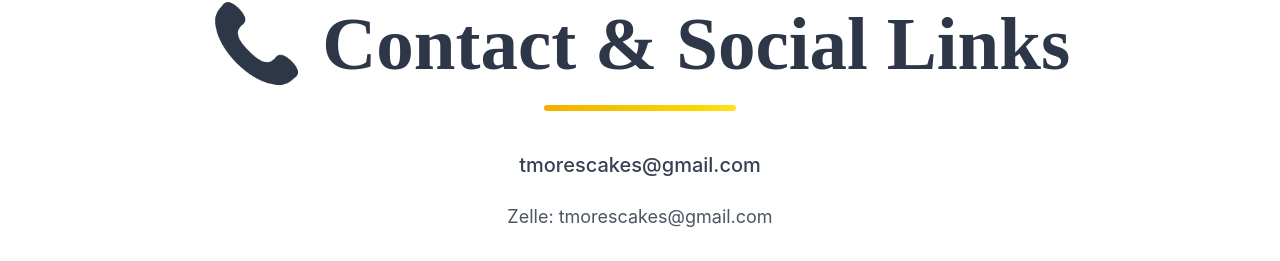
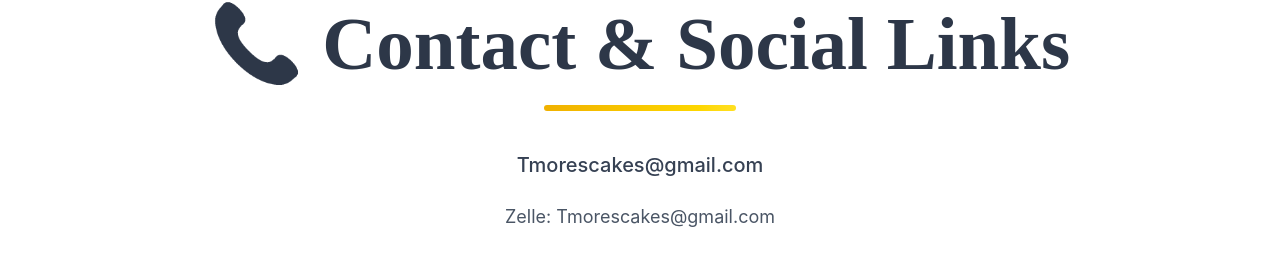
Before and after one commit to Nazar-o/tmore-cakes, a Next.js app: page / in a window 1280 px wide. Shown: the part 6971-7232 px from the top of the page. Built offline with nearby package versions, Linux system fonts and the light colour scheme; no server answers; the database is empty; a web font is replaced by a local one.

Commit message:
Update email capitalization in Home component, change button styles to secondary in AdminDashboard, and remove featured badge from GalleryPreview component.

```diff
--- a/app/admin/page.tsx
+++ b/app/admin/page.tsx
@@ -645,7 +645,7 @@ export default function AdminDashboard() {
                         <div className="card">
                             <div className="flex justify-between items-center mb-6">
                                 <h3 className="text-2xl font-bold">Order Management</h3>
-                                <button className="btn-primary">Add New Order</button>
+                                <button className="btn-secondary">Add New Order</button>
                             </div>
 
                             {/* Quick Stats */}
@@ -902,7 +902,7 @@ export default function AdminDashboard() {
                                     />
                                     <label
                                         htmlFor="gallery-upload"
-                                        className="btn-primary cursor-pointer"
+                                        className="btn-secondary cursor-pointer"
                                         style={{ opacity: uploading ? 0.5 : 1 }}
                                     >
                                         {uploading ? 'Uploading...' : 'Upload Image'}
@@ -988,7 +988,7 @@ export default function AdminDashboard() {
                                     <p className="text-gray-600 mb-4">Download all orders as CSV file</p>
                                     <button
                                         onClick={exportToCSV}
-                                        className="btn-primary"
+                                        className="btn-secondary"
                                     >
                                         Export CSV
                                     </button>
--- a/app/components/GalleryPreview.tsx
+++ b/app/components/GalleryPreview.tsx
@@ -199,15 +199,6 @@ export default function GalleryPreview() {
                                                             {image.category}
                                                         </span>
                                                     </div>
-
-                                                    {/* Featured badge (top-right) */}
-                                                    {image.is_featured && (
-                                                        <div className="absolute top-3 right-3">
-                                                            <span className="backdrop-blur-sm bg-yellow-400/90 text-white text-[11px] font-semibold px-2.5 py-1 rounded-full shadow-sm">
-                                                                Featured
-                                                            </span>
-                                                        </div>
-                                                    )}
                                                 </div>
                                             </div>
                                         </div>
--- a/app/page.tsx
+++ b/app/page.tsx
@@ -84,13 +84,13 @@ export default function Home() {
                                     href="mailto:tmorescakes@gmail.com"
                                     className="text-xl text-gray-700 hover:text-yellow-600 transition-colors font-medium"
                                 >
-                                    tmorescakes@gmail.com
+                                    Tmorescakes@gmail.com
                                 </a>
                             </div>
 
                             <div className="flex flex-col items-center space-y-2">
                                 {/* <div className="text-2xl">💳</div> */}
-                                <span className="text-lg text-gray-600">Zelle: tmorescakes@gmail.com</span>
+                                <span className="text-lg text-gray-600">Zelle: Tmorescakes@gmail.com</span>
                             </div>
                         </div>
 
```
